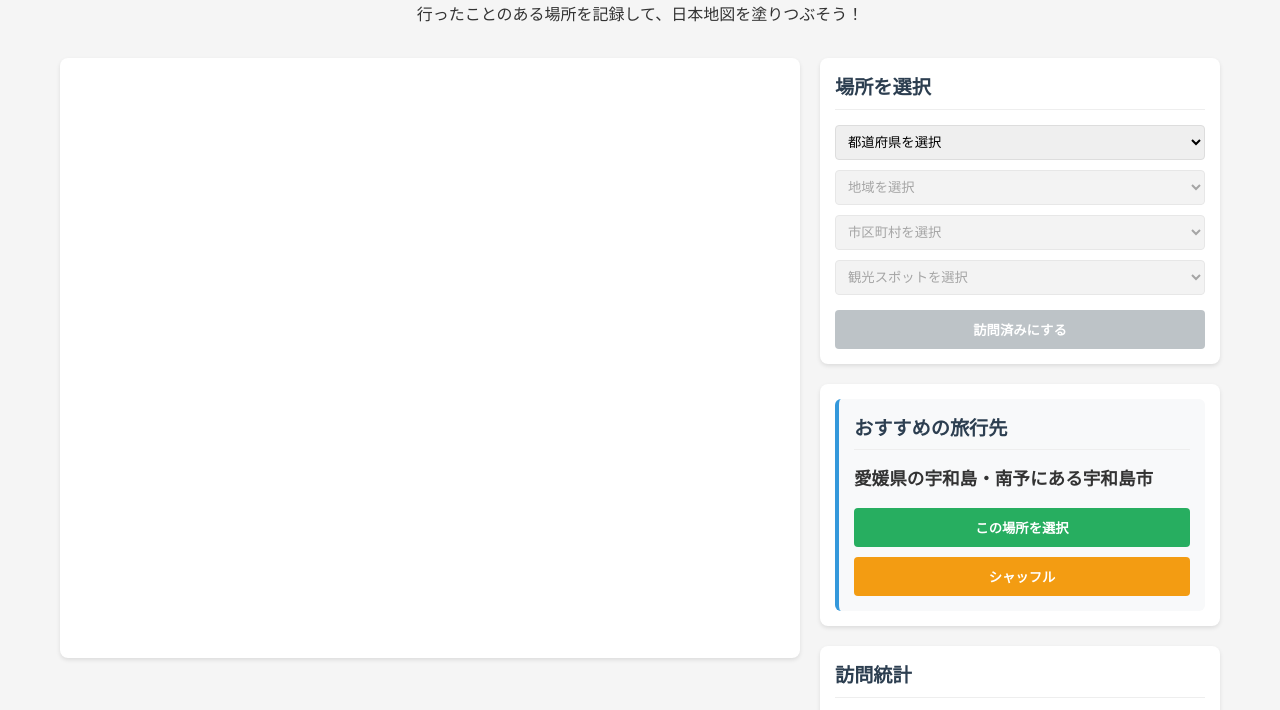
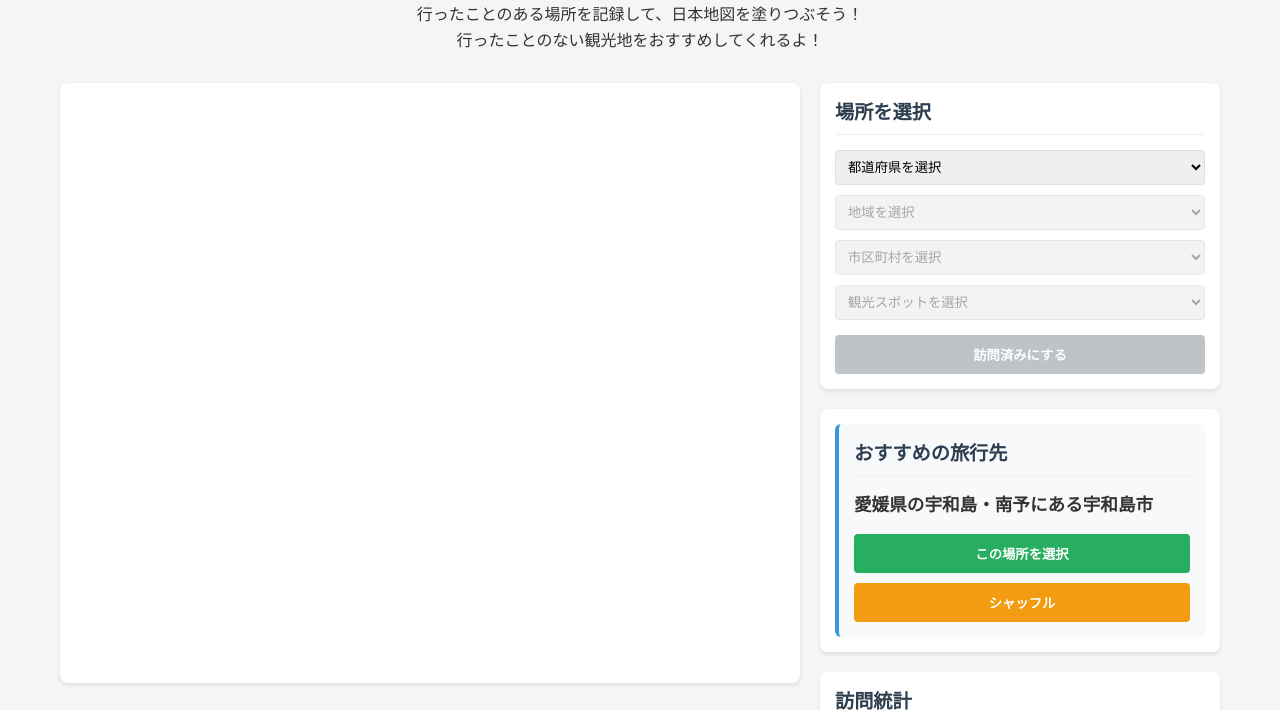
Before and after one commit to sgrk/japan_tourist_map, a plain HTML site: page index.html in a window 1280 px wide. Shown: the part 79-789 px from the top of the page. Drawn offline with nearby package versions, Linux system fonts and the light colour scheme; no server answers.

Commit message:
説明の追加

```diff
--- a/index.html
+++ b/index.html
@@ -11,6 +11,7 @@
         <header>
             <h1>日本旅行マップ</h1>
             <p>行ったことのある場所を記録して、日本地図を塗りつぶそう！</p>
+            <p>行ったことのない観光地をおすすめしてくれるよ！</p>
         </header>
 
         <div class="main-content">
```
